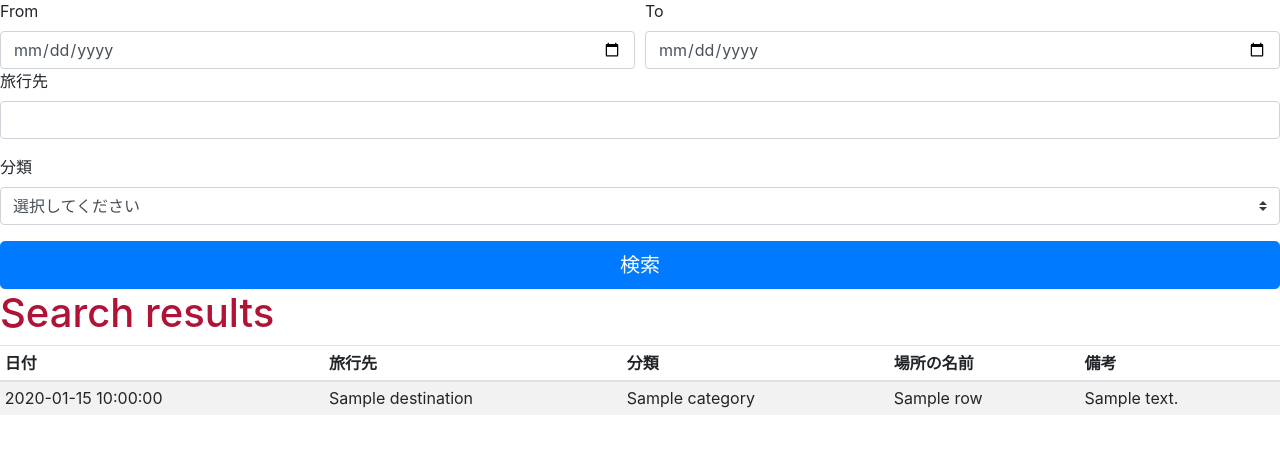
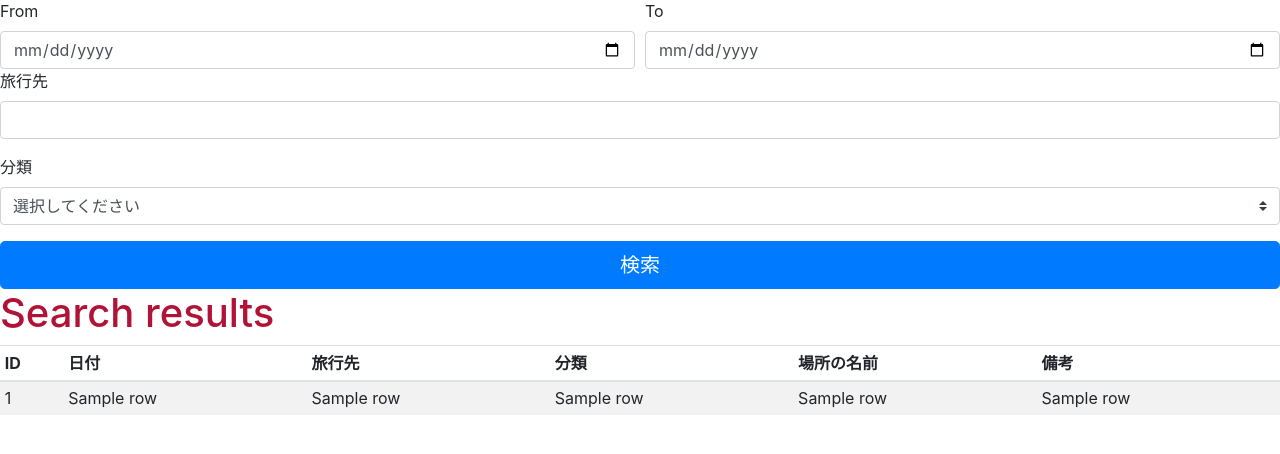
Before and after one commit to mitty1293/travel_map, a Flask app: template travel_map/app/templates/search.html in a window 1280 px wide. Shown: the part 113-567 px from the top of the page. Run offline with Flask 2, Linux system fonts and the light colour scheme; the template is opened without the code that fills it: most values are stand-ins (such as "Sample title", 1, 10 or a date in 2020); some libraries are stand-ins or nearby versions.

Commit message:
app.pyからの変数受取部の修正

```diff
--- a/travel_map/app/templates/search.html
+++ b/travel_map/app/templates/search.html
@@ -34,6 +34,7 @@
 <table class="table table-striped table-sm">
     <thead>
         <tr>
+            <th>ID</th>
             <th>日付</th>
             <th>旅行先</th>
             <th>分類</th>
@@ -44,11 +45,12 @@
     <tbody>
         {% for row in serch_results %}
         <tr>
-            <td>{{row.date}}</td>
-            <td>{{row.destination}}</td>
-            <td>{{row.category}}</td>
-            <td>{{row.spot_name}}</td>
-            <td>{{row.note}}</td>
+            <td>{{row[0]}}</td>
+            <td>{{row[2]}}</td>
+            <td>{{row[3]}}</td>
+            <td>{{row[4]}}</td>
+            <td>{{row[5]}}</td>
+            <td>{{row[6]}}</td>
         </tr>
         {% else %}
             <td>No entry exist</td>
```
